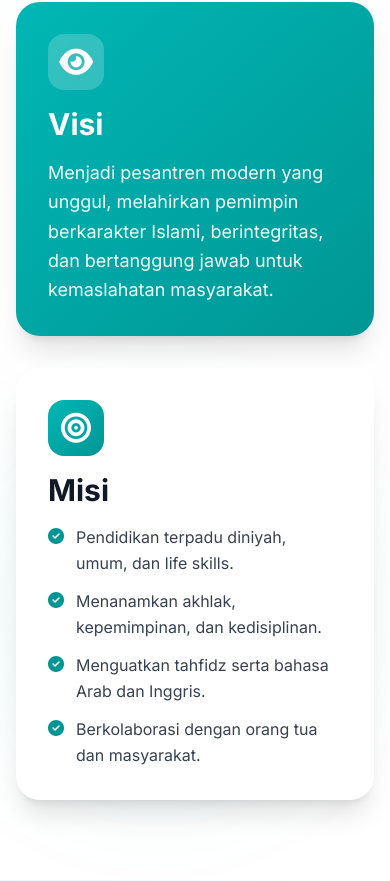
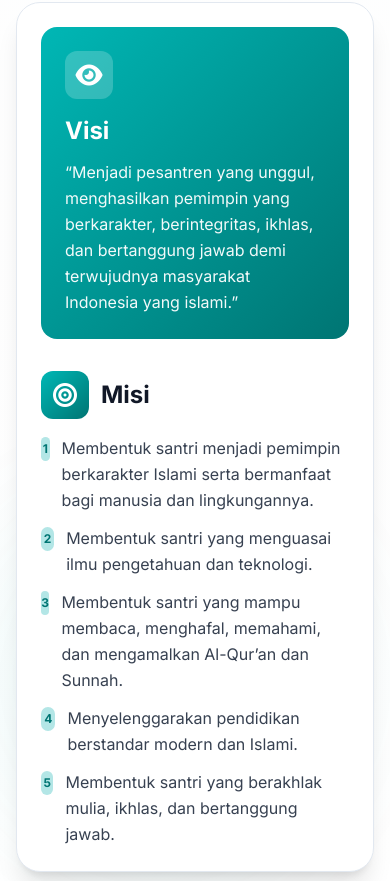
Before and after one commit to wahyuadratama/websekolahdmu, a Next.js app in the folder frontend/: page / in a window 390 px wide. Shown: the part 7823-8704 px from the top of the page. Built offline with nearby package versions, Linux system fonts and the light colour scheme; no server answers; a web font is replaced by a local one.

Commit message:
feat(ui): redesign visi misi section and improve mobile  navbar responsiveness

```diff
--- a/frontend/components/ProfilSection.js
+++ b/frontend/components/ProfilSection.js
@@ -156,42 +156,32 @@ export default function ProfilSection() {
         </div>
 
         {/* Visi & Misi */}
-        <div className="grid md:grid-cols-2 gap-8">
-          <div className="bg-gradient-to-br from-primary-500 to-primary-600 rounded-3xl p-8 md:p-10 text-white shadow-xl">
-            <div className="space-y-4">
-              <div className="w-14 h-14 bg-white/20 backdrop-blur-sm rounded-2xl flex items-center justify-center">
-                <i className="fas fa-eye text-3xl"></i>
+        <div className="rounded-3xl border border-slate-200 bg-white p-6 md:p-10 shadow-xl">
+          <div className="grid md:grid-cols-12 gap-8">
+            <div className="md:col-span-5 bg-gradient-to-br from-primary-500 to-primary-700 rounded-2xl p-6 md:p-8 text-white">
+              <div className="w-12 h-12 rounded-xl bg-white/20 flex items-center justify-center mb-4">
+                <i className="fas fa-eye text-2xl"></i>
               </div>
-              <h3 className="text-3xl font-bold">Visi</h3>
-              <p className="leading-relaxed text-white/95 text-lg">
-                Menjadi pesantren modern yang unggul, melahirkan pemimpin berkarakter Islami, berintegritas, dan bertanggung jawab untuk kemaslahatan masyarakat.
+              <h3 className="text-2xl md:text-3xl font-bold mb-3">Visi</h3>
+              <p className="leading-relaxed text-white/95">
+                “Menjadi pesantren yang unggul, menghasilkan pemimpin yang berkarakter, berintegritas, ikhlas, dan bertanggung jawab demi terwujudnya masyarakat Indonesia yang islami.”
               </p>
             </div>
-          </div>
-          <div className="bg-white rounded-3xl p-8 md:p-10 shadow-xl">
-            <div className="space-y-4">
-              <div className="w-14 h-14 bg-gradient-to-br from-primary-500 to-primary-600 rounded-2xl flex items-center justify-center">
-                <i className="fas fa-bullseye text-white text-3xl"></i>
+
+            <div className="md:col-span-7">
+              <div className="flex items-center gap-3 mb-4">
+                <div className="w-12 h-12 rounded-xl bg-gradient-to-br from-primary-500 to-primary-700 flex items-center justify-center">
+                  <i className="fas fa-bullseye text-white text-2xl"></i>
+                </div>
+                <h3 className="text-2xl md:text-3xl font-bold text-gray-900">Misi</h3>
               </div>
-              <h3 className="text-3xl font-bold text-gray-900">Misi</h3>
-              <ul className="space-y-3 text-gray-700 leading-relaxed">
-                <li className="flex items-start gap-3">
-                  <i className="fas fa-check-circle text-primary-600 mt-1 flex-shrink-0"></i>
-                  <span>Pendidikan terpadu diniyah, umum, dan life skills.</span>
-                </li>
-                <li className="flex items-start gap-3">
-                  <i className="fas fa-check-circle text-primary-600 mt-1 flex-shrink-0"></i>
-                  <span>Menanamkan akhlak, kepemimpinan, dan kedisiplinan.</span>
-                </li>
-                <li className="flex items-start gap-3">
-                  <i className="fas fa-check-circle text-primary-600 mt-1 flex-shrink-0"></i>
-                  <span>Menguatkan tahfidz serta bahasa Arab dan Inggris.</span>
-                </li>
-                <li className="flex items-start gap-3">
-                  <i className="fas fa-check-circle text-primary-600 mt-1 flex-shrink-0"></i>
-                  <span>Berkolaborasi dengan orang tua dan masyarakat.</span>
-                </li>
-              </ul>
+              <ol className="space-y-3 text-gray-700 leading-relaxed">
+                <li className="flex items-start gap-3"><span className="mt-0.5 inline-flex h-6 w-6 items-center justify-center rounded-full bg-primary-100 text-primary-700 text-xs font-bold">1</span><span>Membentuk santri menjadi pemimpin berkarakter Islami serta bermanfaat bagi manusia dan lingkungannya.</span></li>
+                <li className="flex items-start gap-3"><span className="mt-0.5 inline-flex h-6 w-6 items-center justify-center rounded-full bg-primary-100 text-primary-700 text-xs font-bold">2</span><span>Membentuk santri yang menguasai ilmu pengetahuan dan teknologi.</span></li>
+                <li className="flex items-start gap-3"><span className="mt-0.5 inline-flex h-6 w-6 items-center justify-center rounded-full bg-primary-100 text-primary-700 text-xs font-bold">3</span><span>Membentuk santri yang mampu membaca, menghafal, memahami, dan mengamalkan Al-Qur’an dan Sunnah.</span></li>
+                <li className="flex items-start gap-3"><span className="mt-0.5 inline-flex h-6 w-6 items-center justify-center rounded-full bg-primary-100 text-primary-700 text-xs font-bold">4</span><span>Menyelenggarakan pendidikan berstandar modern dan Islami.</span></li>
+                <li className="flex items-start gap-3"><span className="mt-0.5 inline-flex h-6 w-6 items-center justify-center rounded-full bg-primary-100 text-primary-700 text-xs font-bold">5</span><span>Membentuk santri yang berakhlak mulia, ikhlas, dan bertanggung jawab.</span></li>
+              </ol>
             </div>
           </div>
         </div>
```
